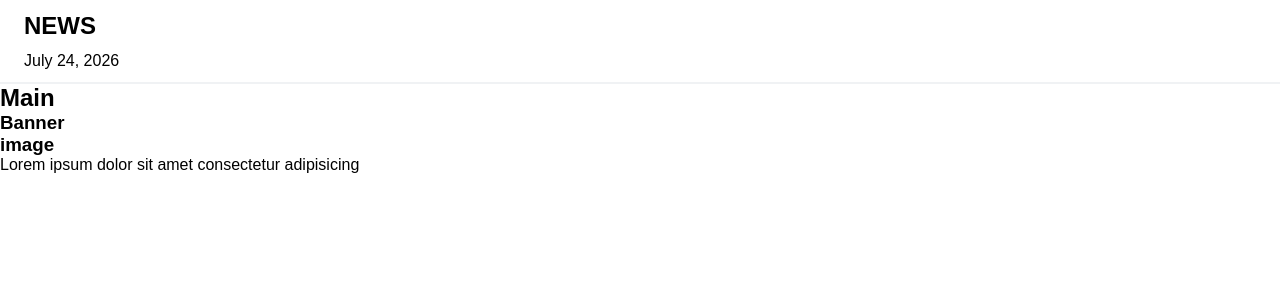
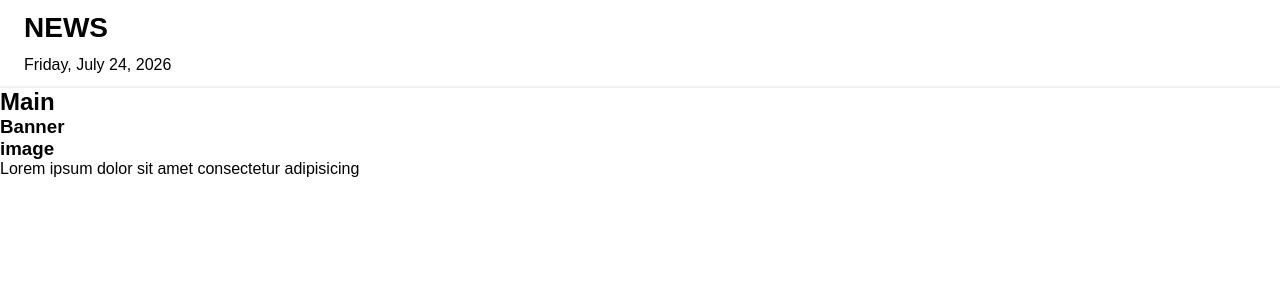
Before and after one commit to Denowich/News-TEST, a React (Vite) app: page / in a window 1280 px wide. Shown: the top 300 px of the page. Built offline with nearby package versions, Linux system fonts and the light colour scheme.

Commit message:
fix date

```diff
--- a/src/components/Header/styles.module.css
+++ b/src/components/Header/styles.module.css
@@ -4,10 +4,11 @@
   gap: 12px;
   border-bottom: 2px solid #f0f2f4;
   padding: 12px 24px;
+  width: 100%;
 }
 
 .title {
-  font-size: 24px;
+  font-size: 28px;
 }
 .date {
   font-size: 16px;
--- a/src/components/helpers/formatDate.js
+++ b/src/components/helpers/formatDate.js
@@ -1,6 +1,6 @@
 export const formatDate = (date) => {
   const options = {
-    weakday: 'long',
+    weekday: 'long',
     year: 'numeric',
     month: 'long',
     day: 'numeric',
--- a/src/index.css
+++ b/src/index.css
@@ -3,6 +3,6 @@
   padding: 0;
   box-sizing: border-box;
   list-style: none;
-  background-color: white;
+  text-decoration: none;
   font-family: Arial, Helvetica, sans-serif;
 }
```
